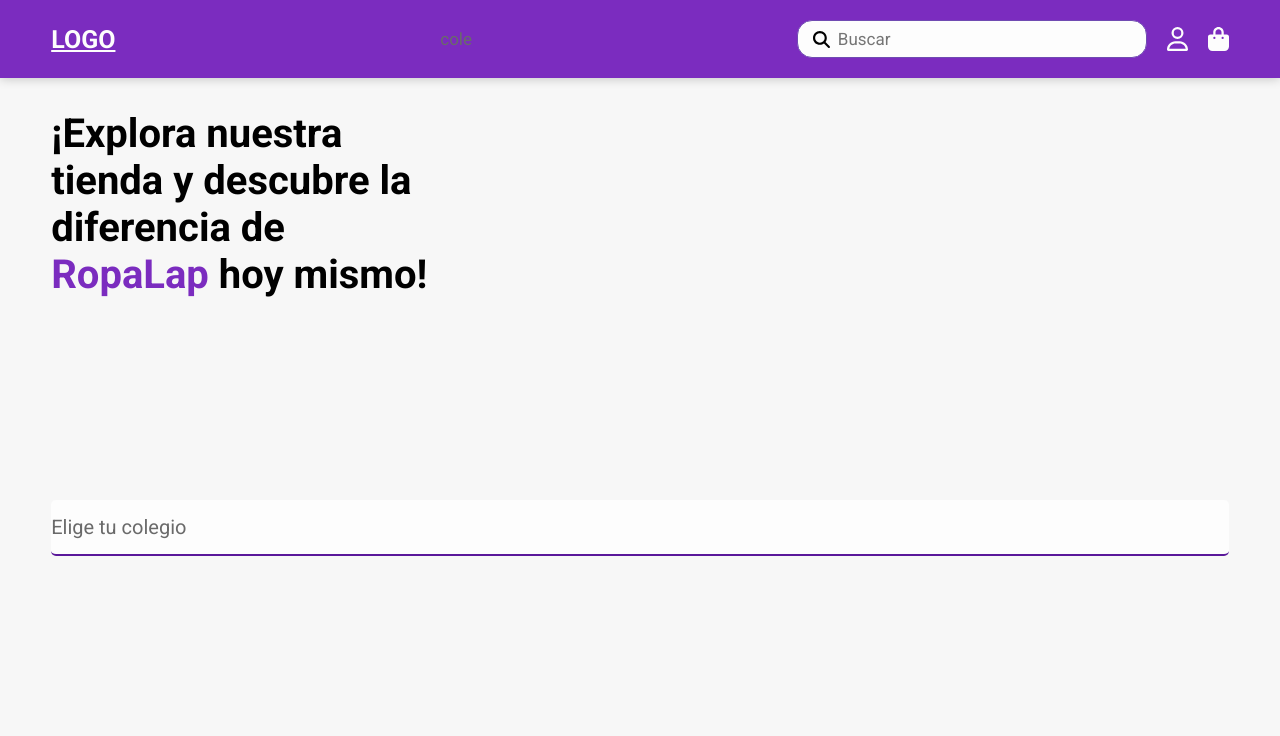
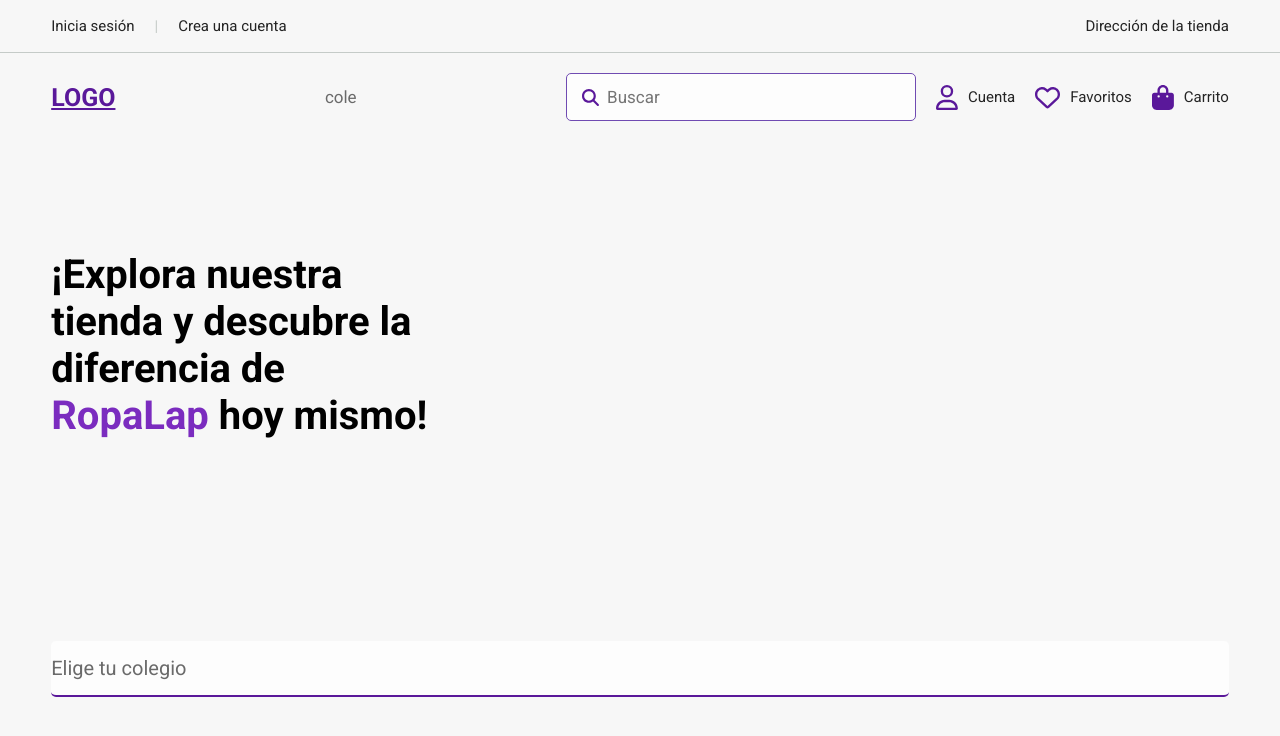
Before and after one commit to migueljarecca/escolar-plus, a React (Vite) app in the folder client/: page / in a window 1280 px wide. Shown: the top 736 px of the page. Built offline with nearby package versions, Linux system fonts and the light colour scheme; no server answers.

Commit message:
se mejora los estilos del header

```diff
--- a/client/src/App.css
+++ b/client/src/App.css
@@ -18,6 +18,8 @@
 
   --shadow-color: rgba(0, 0, 0, .2);
 
+  /*-----------------*/
+  --line-color: #c5cbc8;
 
 }
 
@@ -31,29 +33,62 @@ body {
 }
 
 /* ===================== HEADER ==================== */
+
+.header-article {
+  display: flex;
+  width: 100%;
+  padding: 1.7rem 4%;
+  justify-content: space-between;
+  border-bottom: 1px solid #c5cbc8;
+  align-items: center;
+}
+
+.header-article-content {
+  display: flex;
+  gap: 2rem;
+  font-size: 1.5rem;
+}
+
+.header-article-content span {
+  color: #c5cbc8;
+}
+
+.header-article-content a {
+  text-decoration: none;
+  color: #242424;
+}
+
+.header-article-h4 {
+  font-size: 1.5rem;
+  font-weight: 400;
+  color: #242424;
+}
+
 .header {
-  position: fixed;
+  /* position: fixed;
   top: 0;
-  left: 0;
+  left: 0; */
   width: 100%;
   padding: 2rem 4%;
-  /* background: transparent; */
+  background: transparent;
   display: flex;
   align-items: center;
   z-index: 100;
   justify-content: space-between;
-  background: #7b2cbf;
-  box-shadow: 0 .1rem 1rem var(--shadow-color);
+  /* background: #7b2cbf; */
 }
 
-/* .header.sticky {
-  background: var(--bg-color);
+.header.sticky {
+  background: #fdfdfd;
   box-shadow: 0 .1rem 1rem var(--shadow-color);
-} */
+  position: fixed;
+  top: 0;
+  left: 0;
+}
 
 .logo {
   font-size: 2.5rem;
-  color: #fdfdfd;
+  color: #5a189a;
   font-weight: 600;
   /* margin-right: auto; */
 }
@@ -70,10 +105,10 @@ body {
 .nav-right .search-box {
   background: var(--with-color);
   width: 35rem;
-  border-radius: 15px;
+  border-radius: 5px;
   display: flex;
   align-items: center;
-  padding: 0 1.5rem;
+  padding: .5rem 1.5rem;
   border: 1px solid var(--main-color);
 }
 
@@ -88,6 +123,7 @@ body {
 
 .nav-right .search-box svg {
   font-size: 1.7rem;
+  color: #5a189a;
 }
 
 .nav-right .icon-box {
@@ -96,12 +132,19 @@ body {
 }
 
 .nav-right .icon-box svg {
-  font-size: 2.4rem;
-  color: #fdfdfd;
+  font-size: 2.5rem;
+  color: #5a189a;
   cursor: pointer;
   padding-left: 2rem;
+  padding-right: 1rem;
 }
 
+.nav-right .icon-box span {
+  font-size: 1.5rem;
+  color: #242424;
+  font-weight: 400;
+
+}
 /* ======================= HOME PAGE ========================= */
 
 .container-home {
--- a/client/src/components/Header.jsx
+++ b/client/src/components/Header.jsx
@@ -1,13 +1,44 @@
 import { FontAwesomeIcon } from '@fortawesome/react-fontawesome'
 import { faBagShopping } from '@fortawesome/free-solid-svg-icons'
 import {faUser} from '@fortawesome/free-regular-svg-icons'
+import { faHeart } from '@fortawesome/free-regular-svg-icons'
 import {faMagnifyingGlass} from '@fortawesome/free-solid-svg-icons'
+import { NavLink } from 'react-router-dom';
+import { useEffect, useState } from 'react'
 
 
 export const Header = () => {
 
+        const [isSticky, setIsSticky] = useState(false);
+
+        const handleScroll = () => {
+          const shouldBeSticky = window.scrollY > 50;
+          setIsSticky(shouldBeSticky);
+        };
+
+        useEffect(() => {
+          window.addEventListener('scroll', handleScroll);
+
+          // Limpiar el evento cuando el componente se desmonte
+          return () => {
+            window.removeEventListener('scroll', handleScroll);
+          };
+        }, []);
+
     return (
-        <header className="header">
+        <>
+            <article className="header-article">
+                <div className="header-article-content">
+                    <NavLink to={"/"}>Inicia sesión</NavLink>
+                    <span>|</span>
+                    <NavLink to={"/"}>Crea una cuenta</NavLink>
+                </div>
+
+                <h4 className='header-article-h4'>Dirección de la tienda</h4>
+            </article>
+
+            <header className={`header ${isSticky ? 'sticky' : ''}`}>
+
                 <a href="#" className="logo">LOGO</a>
 
                 <nav className='nav-center'>
@@ -20,10 +51,15 @@ export const Header = () => {
                         <input type="text" placeholder="Buscar"/>
                     </div>
                     <div className='icon-box'>
-                    <FontAwesomeIcon icon={faUser}/>
+                        <FontAwesomeIcon icon={faUser}> </FontAwesomeIcon>
+                        <span>Cuenta</span>
+                        <FontAwesomeIcon icon={faHeart}/>
+                        <span>Favoritos</span>
                         <FontAwesomeIcon icon={faBagShopping}/>
+                        <span>Carrito</span>
                     </div>
                 </div>
             </header>
+        </>
     )
 }
```
Lines whose indentation alone changed are shown as unchanged.
